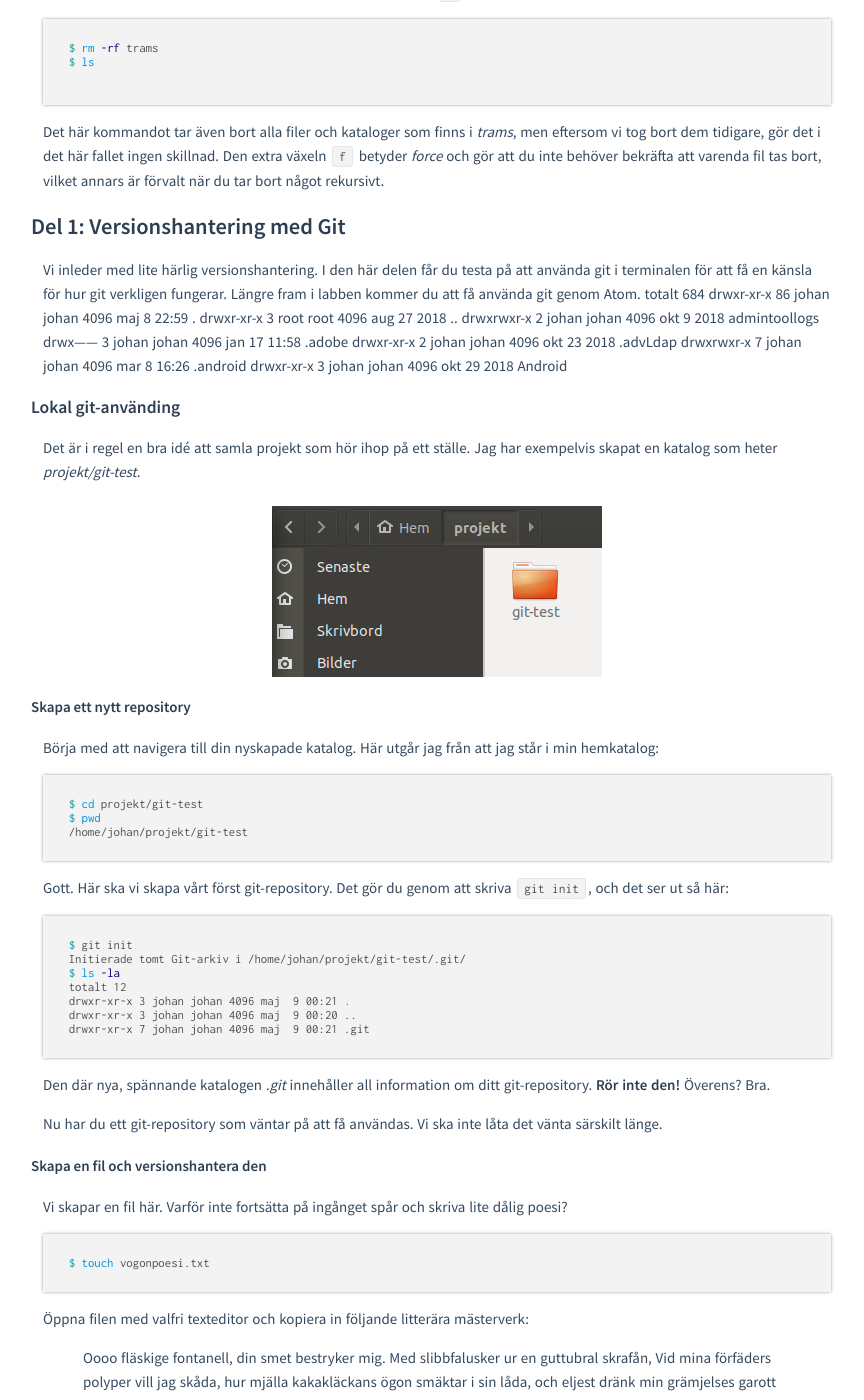
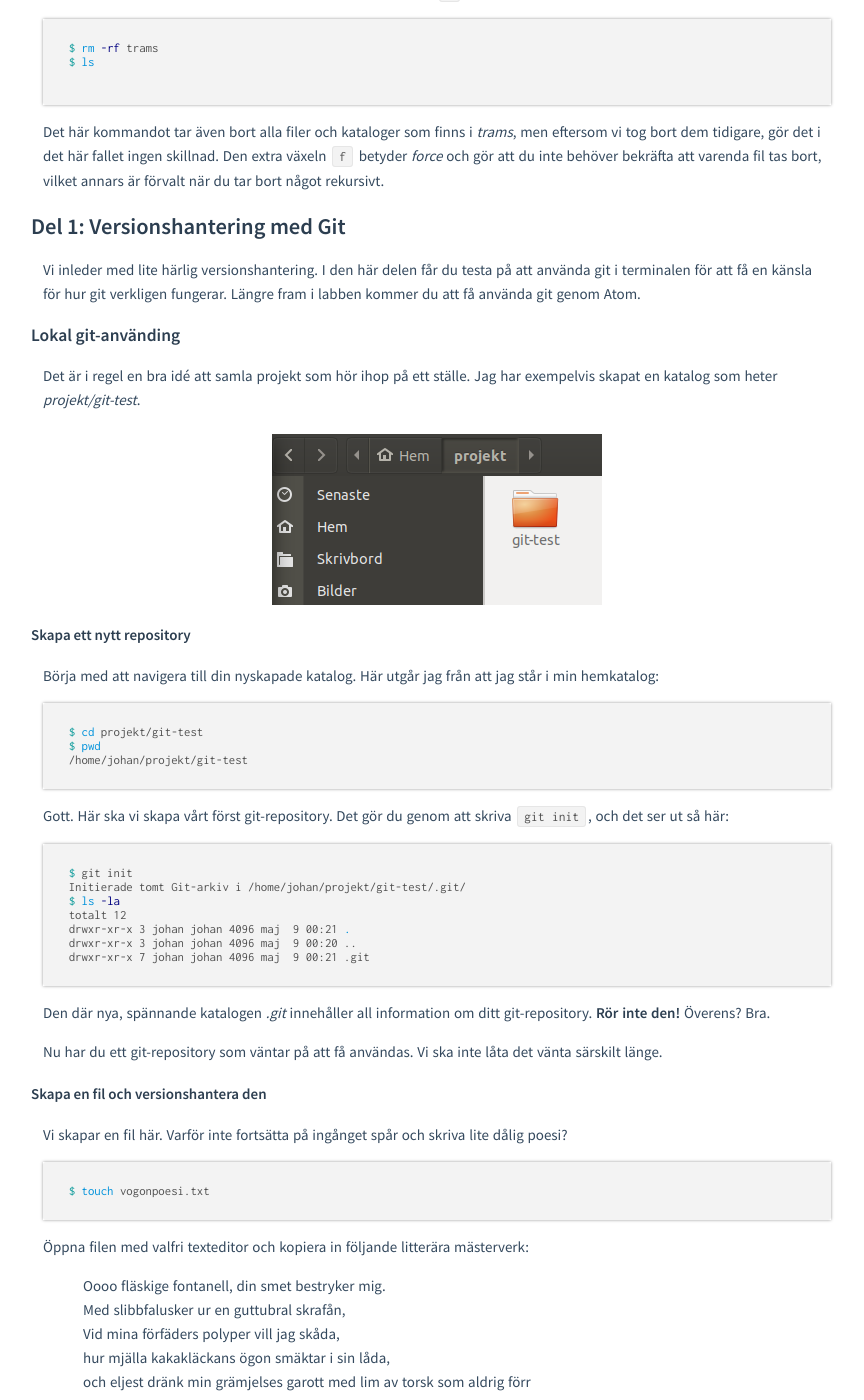
Before and after one commit to mau-dvmt/mah-dv.github.io, a Jekyll site: the page built from courses/da344a-da355a/exercises/ex11.md, in a window 1280 px wide and 1400 px high, scrolled down 10182 px. Shown: the whole window, without its empty margins (209-1073 px from the left). Built offline with Jekyll 4.4.1, drawn with Linux system fonts in a browser that asks for light colours; some of the changed text lies outside the part shown.

Commit message:
Små textfixar

````diff
--- a/courses/da344a-da355a/exercises/ex11.md
+++ b/courses/da344a-da355a/exercises/ex11.md
@@ -360,7 +360,7 @@ hallå!
 
 Först och främst måste vi vara överens om en sak: kataloger är filer. I princip. De hanteras nästan alltid på samma sätt, utom när de skapas. När de kopieras, flyttas och döps om är de dock att betrakta som samma sak.
 
-Vi kopierar filer genom att använda `cp`, som står för `CoPy file`. Du kan kopiera en eller flera filer, och kan även kopiera rekursivt, vilket kan vara bra att göra om du vill flytta en hel katalog. Ska vi börja med att skapa en kopia av *bananfluga.txt*? Ja, det ska vi!
+Vi kopierar filer genom att använda `cp`, som står för *CoPy file*. Du kan kopiera en eller flera filer, och kan även kopiera rekursivt, vilket kan vara bra att göra om du vill flytta en hel katalog. Ska vi börja med att skapa en kopia av *bananfluga.txt*? Ja, det ska vi!
 
 ```bash
 $ cp bananflugor.txt brandbil.txt
@@ -386,7 +386,7 @@ bananflugor.txt  brandbil.txt  vogonpoesi.txt
 
 #### mv - flytta och döp om filer
 
-Vi flyttar filer genom att använda `mv`, som står för `MoVe file`. Om vi vill flytta filen *brandbil.txt* upp en nivå gör vi så här:
+Vi flyttar filer genom att använda `mv`, som står för *MoVe file*. Om vi vill flytta filen *brandbil.txt* upp en nivå gör vi så här:
 
 ```bash
 $ mv brandbil.txt ..
@@ -426,7 +426,7 @@ Asterisken (_*_) är ett *wildcard* och betyder *matcha alla strängar*. Sålede
 
 #### rm - ta bort filer
 
-Slutligen tittar vi på hur vi tar bort filer. Det gör vi med `rm`, som står för `ReMove file`. Om vi exempelvis vill ta bort *brandbil.txt* från ovanliggande katalog skriver vi
+Slutligen tittar vi på hur vi tar bort filer. Det gör vi med `rm`, som står för *ReMove file*. Om vi exempelvis vill ta bort *brandbil.txt* från ovanliggande katalog skriver vi
 
 ```bash
 $ rm ../brandbil.txt
@@ -455,14 +455,6 @@ Det här kommandot tar även bort alla filer och kataloger som finns i *trams*,
 ## Del 1: Versionshantering med Git
 
 Vi inleder med lite härlig versionshantering. I den här delen får du testa på att använda git i terminalen för att få en känsla för hur git verkligen fungerar. Längre fram i labben kommer du att få använda git genom Atom.
-totalt 684
-drwxr-xr-x   86 johan johan   4096 maj  8 22:59 .
-drwxr-xr-x    3 root  root    4096 aug 27  2018 ..
-drwxrwxr-x    2 johan johan   4096 okt  9  2018 admintoollogs
-drwx------    3 johan johan   4096 jan 17 11:58 .adobe
-drwxr-xr-x    2 johan johan   4096 okt 23  2018 .advLdap
-drwxrwxr-x    7 johan johan   4096 mar  8 16:26 .android
-drwxr-xr-x    3 johan johan   4096 okt 29  2018 Android
 
 ### Lokal git-använding
 
````
Also changed, not shown: other parts of courses/da344a-da355a/exercises/ex11.md (+2 -2 lines).
